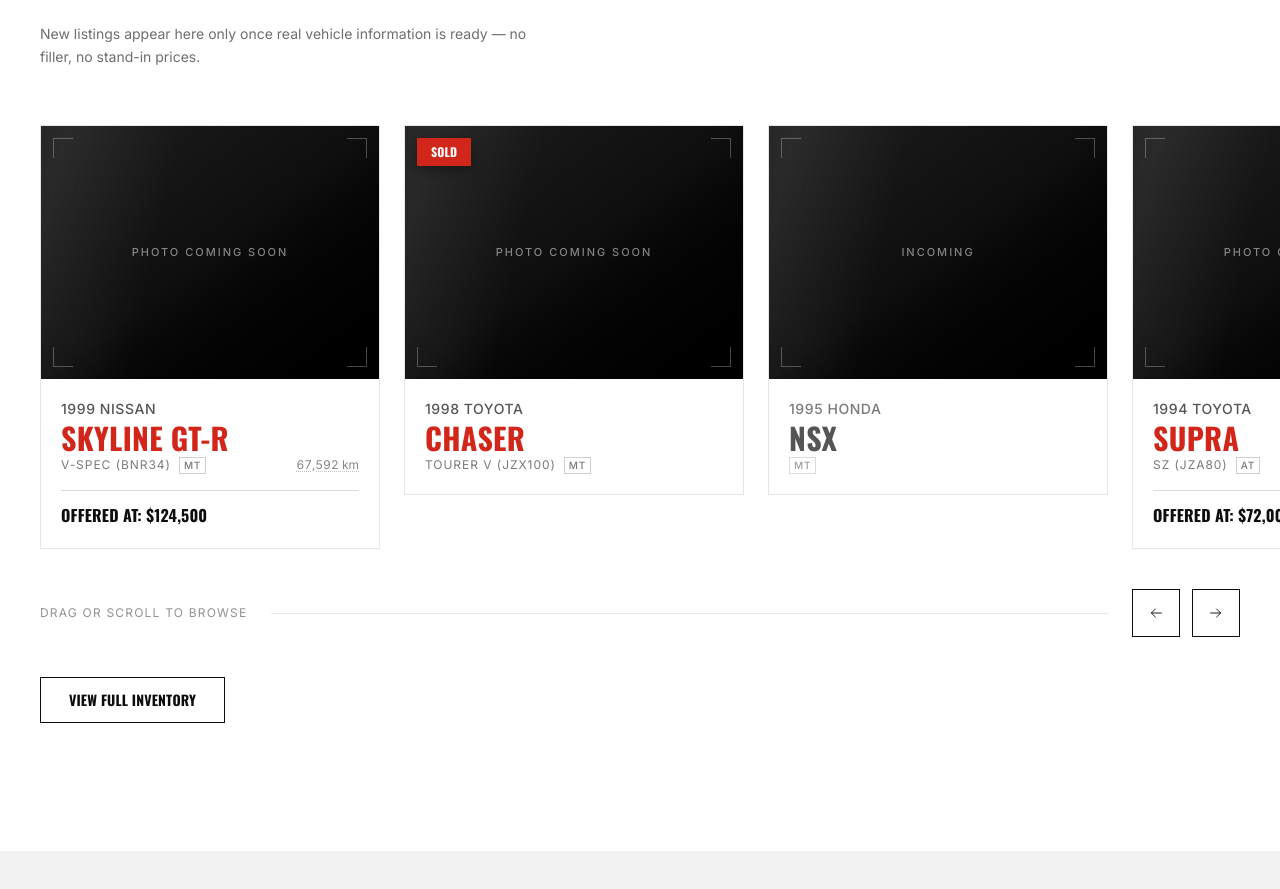
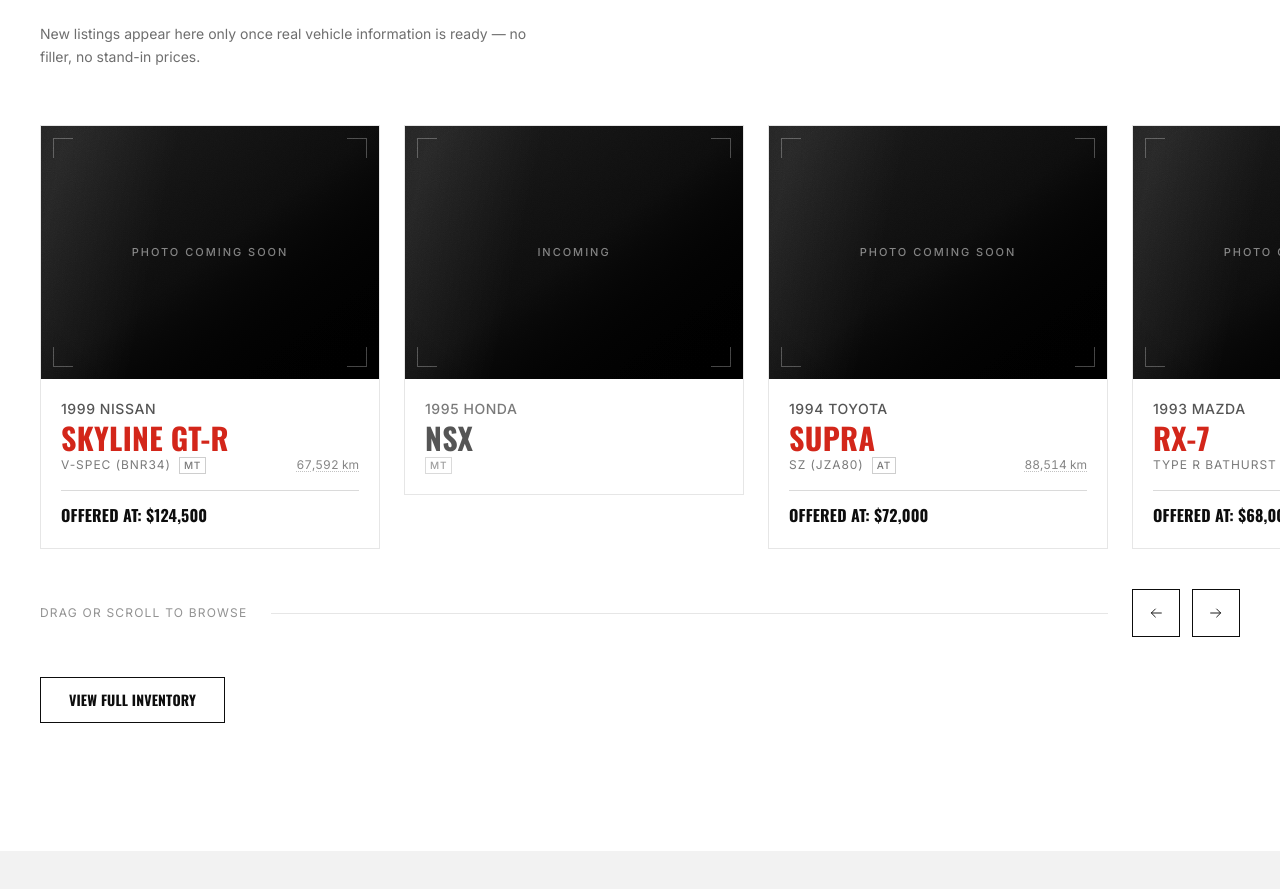
Before and after one commit to sammeraz/sammeraz, a Next.js app: page / in a window 1280 px wide. Shown: the part 980-1869 px from the top of the page. Built offline with nearby package versions, Linux system fonts and the light colour scheme.

Commit message:
Exclude sold vehicles from homepage Featured Inventory
Sold cars aren't for sale, so they have no business in the carousel
whose whole point is showing what's available or on the way in.

```diff
--- a/src/components/sections/InventoryPreview.tsx
+++ b/src/components/sections/InventoryPreview.tsx
@@ -5,7 +5,9 @@ import { Reveal } from "@/components/motion/Reveal";
 import { inventory } from "@/data/inventory";
 
 export function InventoryPreview() {
-  const vehicles = inventory.slice(0, 8);
+  // Sold cars aren't for sale — the homepage teaser should only ever
+  // surface something a visitor could actually buy or is on its way in.
+  const vehicles = inventory.filter((vehicle) => vehicle.status !== "sold").slice(0, 8);
 
   return (
     <section className="bg-cream pb-24 pt-14 md:pb-32 md:pt-20">
```
